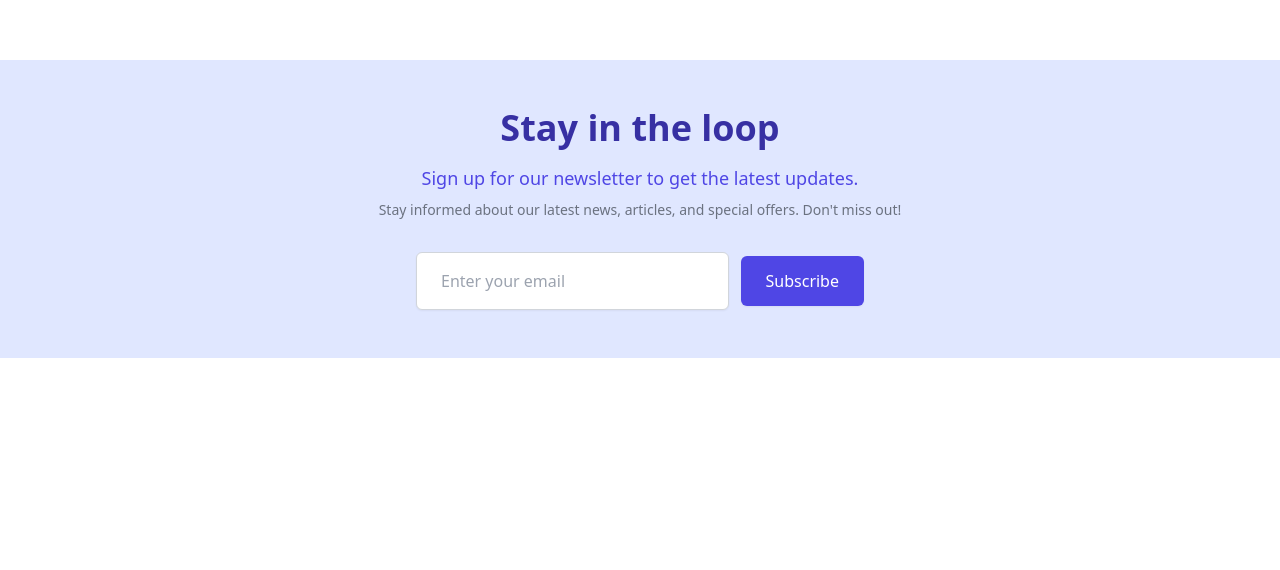
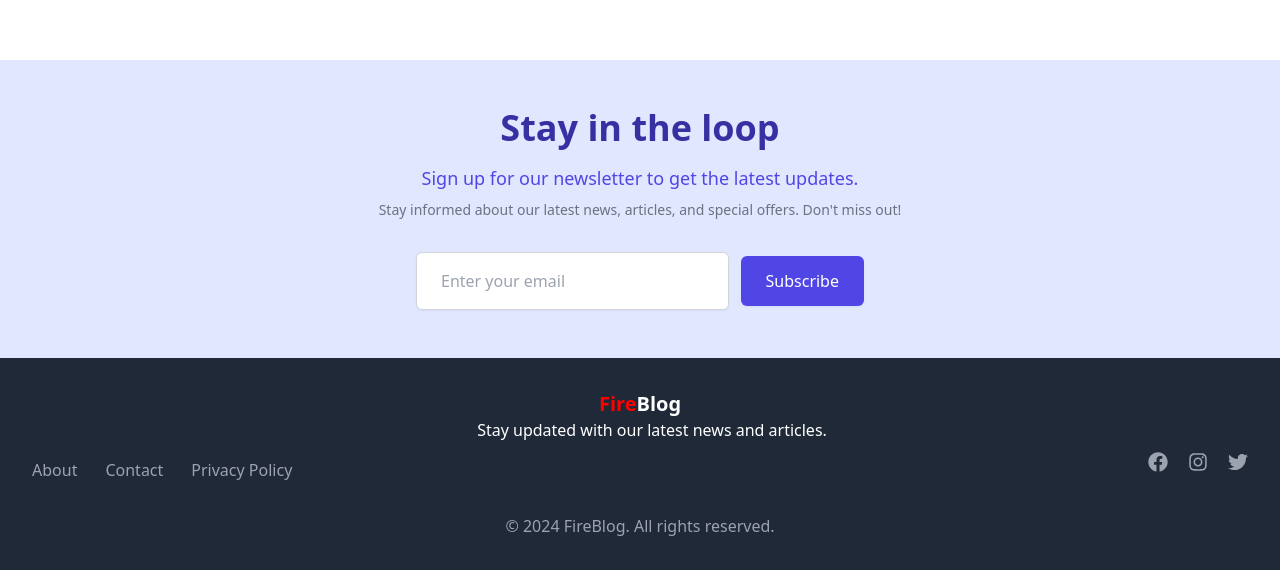
Before and after one commit to Tosiqul-Islam-Sopon/Fire-Blog-client, a React (Vite) app: page / in a window 1280 px wide. Shown: the part 672-1242 px from the top of the page. Before the commit the page ends 1030 px from the top, so only its background shows below. Built offline with nearby package versions, Linux system fonts and the light colour scheme; no server answers.

Commit message:
footer added

```diff
--- /dev/null
+++ b/src/Components/Footer/Footer.jsx
@@ -0,0 +1,33 @@
+import { FaFacebook, FaInstagram, FaTwitter } from "react-icons/fa";
+
+const Footer = () => {
+    return (
+        <footer className="bg-gray-800 text-white py-8">
+            <div className="max-w-7xl mx-auto px-4 sm:px-6 lg:px-8">
+                <div className="">
+                    <div className="max-w-md mx-auto text-center">
+                        <p className="text-xl font-bold"><span className="text-[#FF0000]">Fire</span>Blog</p>
+                        <p className="mt-2 md:mt-0 md:ml-6">Stay updated with our latest news and articles.</p>
+                    </div>
+                    <div className="flex justify-between items-center">
+                        <div className="flex gap-3 mt-4 ">
+                            <a href="#" className="text-gray-400 hover:text-gray-300 mr-4">About</a>
+                            <a href="#" className="text-gray-400 hover:text-gray-300 mr-4">Contact</a>
+                            <a href="#" className="text-gray-400 hover:text-gray-300">Privacy Policy</a>
+                        </div>
+                        <div className="flex gap-5">
+                            <a href="#" className="text-gray-400 text-xl"><FaFacebook></FaFacebook></a>
+                            <a href="#" className="text-gray-400 text-xl"><FaInstagram></FaInstagram></a>
+                            <a href="#" className="text-gray-400 text-xl"><FaTwitter /></a>
+                        </div>
+                    </div>
+                    <div className="mt-8 text-center text-gray-400">
+                        <p>&copy; {new Date().getFullYear()} FireBlog. All rights reserved.</p>
+                    </div>
+                </div>
+            </div>
+        </footer>
+    );
+};
+
+export default Footer;
--- a/src/Components/Root/Root.jsx
+++ b/src/Components/Root/Root.jsx
@@ -1,11 +1,13 @@
 import { Outlet } from "react-router-dom";
 import Navbar from "../Navbar/Navbar";
+import Footer from "../Footer/Footer";
 
 const Root = () => {
     return (
         <div>
             <Navbar></Navbar>
             <Outlet></Outlet>
+            <Footer></Footer>
         </div>
     );
 };
```
